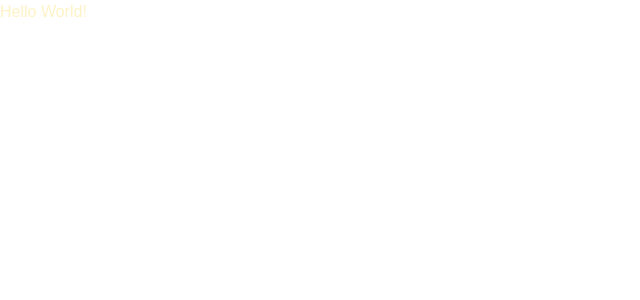
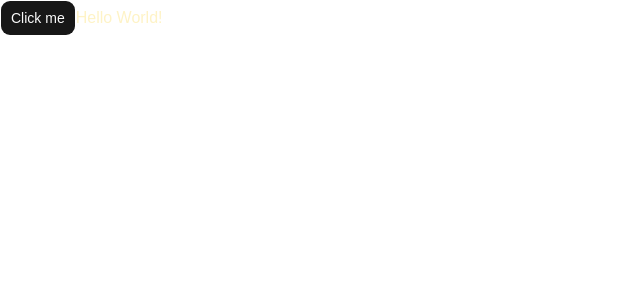
Before and after one commit to NHACTAOHOCBAI/Fshop_web, a React (Vite) app: page / in a window 1280 px wide. Shown: the top 300 px of the page, without its empty margins (0-640 px from the left). Built offline with nearby package versions, Linux system fonts and the light colour scheme.

Commit message:
feat: update App component to include a button and adjust tsconfig paths

```diff
--- a/src/App.tsx
+++ b/src/App.tsx
@@ -1,8 +1,13 @@
+import { Button } from "@/components/ui/button"
+
 
 
 function App() {
   return (
     <h1 className='text-amber-100'>
+      <Button size="lg">
+        Click me
+      </Button>
       Hello World!
     </h1>
   )
--- a/tsconfig.json
+++ b/tsconfig.json
@@ -7,8 +7,7 @@
   "compilerOptions": {
     "baseUrl": ".",
     "paths": {
-      "@/*": ["src/*"],
-      "@assets/*": ["src/assets/*"]
+      "@/*": ["./src/*"],
     }
   }
 }
```
